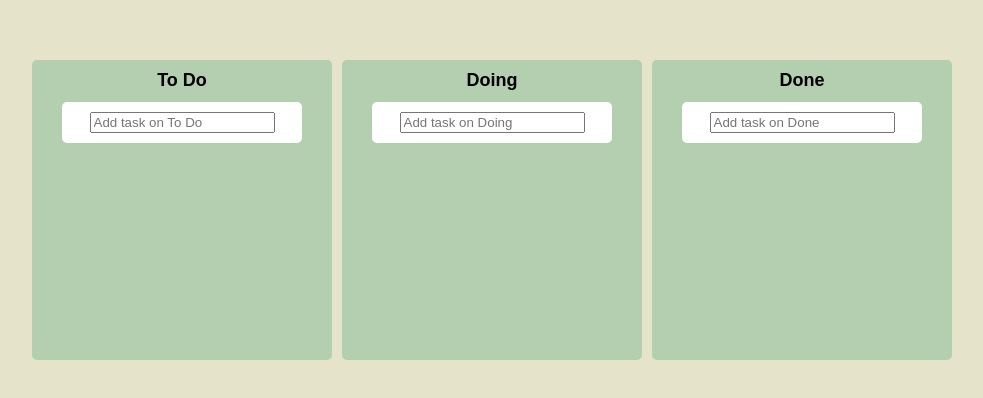
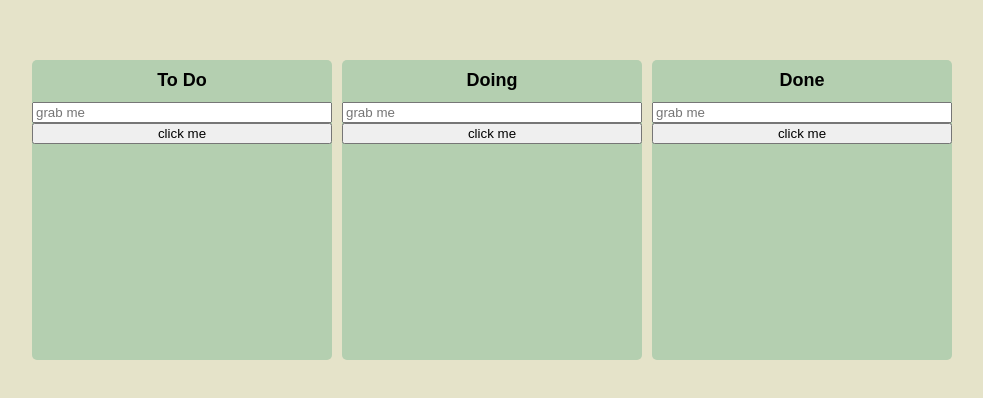
Before and after one commit to chaeikim-tech/trello_clone, a React (Create React App) app: page / in a window 1280 px wide. Shown: the part 190-588 px from the top of the page, without its empty margins (148-1131 px from the left). Built offline with nearby package versions, Linux system fonts and the light colour scheme.

Commit message:
Add useRef

```diff
--- a/src/Components/Board.tsx
+++ b/src/Components/Board.tsx
@@ -1,4 +1,5 @@
-import { useForm } from "react-hook-form";
+/* import { useForm } from "react-hook-form"; */
+import { useRef } from "react";
 import { Droppable } from "react-beautiful-dnd";
 import styled from "styled-components";
 import DraggableCard from "./DraggableCard";
@@ -58,7 +59,7 @@ interface IForm {
 }
 
 function Board({ toDos, boardId }: IBoardProps) {
-  const setToDos = useSetRecoilState(toDoState);
+  /* const setToDos = useSetRecoilState(toDoState);
   const { register, setValue, handleSubmit } = useForm<IForm>();
   const onValid = ({ toDo }: IForm) => {
     const newToDo = {
@@ -71,17 +72,27 @@ function Board({ toDos, boardId }: IBoardProps) {
         [boardId]: [newToDo, ...allBoards[boardId]],
       };
     });
-    setValue("toDo", "")};
+    setValue("toDo", "")}; */
+    const inputRef = useRef<HTMLInputElement>(null);
+    const onClick = () => {
+      inputRef.current?.focus();
+      setTimeout(() => {
+        inputRef.current?.blur();
+      }, 5000);
+    };
+
   return (
     <Wrapper>
         <Title>{boardId}</Title>
-        <Form onSubmit={handleSubmit(onValid)}>
+        <input ref={inputRef} placeholder="grab me" />
+        <button onClick={onClick}>click me</button>
+        {/* <Form onSubmit={handleSubmit(onValid)}>
         <input
           {...register("toDo", { required: true })}
           type="text"
           placeholder={`Add task on ${boardId}`}
         />
-      </Form>
+      </Form> */}
         <Droppable droppableId={boardId}>
           {(magic, info) => (
             <Area isDraggingOver={info.isDraggingOver} isDraggingFromThis={Boolean(info.draggingFromThisWith)} ref={magic.innerRef} {...magic.droppableProps}>
```
Also changed, not shown: 1 other file (tests, documents, lock files or other folders).
